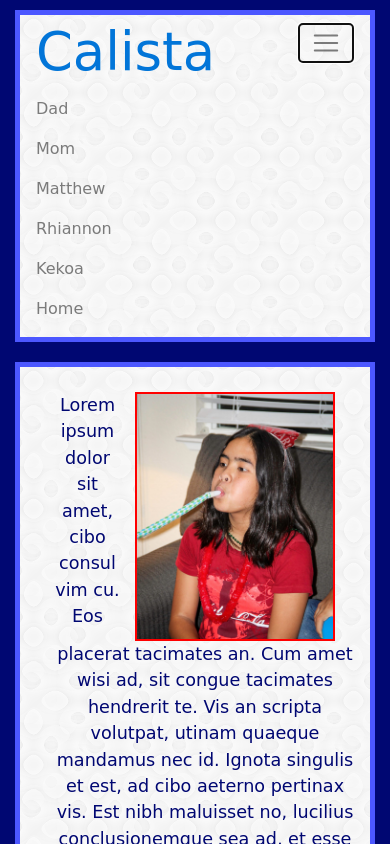
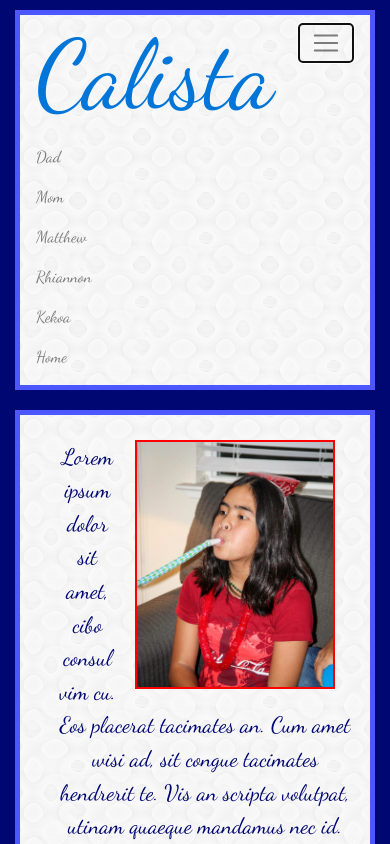
Before and after one commit to msksfo/Esguerra, a plain HTML site: page calista.html in a window 390 px wide. Both pictures are taken after a click on the button "Toggle navigation". Shown: the top 844 px of the page. Drawn offline with nearby package versions, Linux system fonts and the light colour scheme; a script that the page names is missing.

Commit message:
make names in collapsable navigation larger

```diff
--- a/calista.html
+++ b/calista.html
@@ -11,6 +11,9 @@
 
 		<!-- animate.css -->
 		<link rel="stylesheet" href="https://cdnjs.cloudflare.com/ajax/libs/animate.css/3.5.2/animate.min.css">
+
+		<!-- google fonts -->
+		<link href='https://fonts.googleapis.com/css?family=Dancing+Script' rel='stylesheet'>
 
 		<link rel='stylesheet' type='text/css' href='css/calistastyles.css'>
 
--- a/css/calistastyles.css
+++ b/css/calistastyles.css
@@ -58,6 +58,7 @@ body {
 	box-sizing: border-box;
 	background-color:  #000772;
 	font-family: cursive;
+	font-family: 'Dancing Script', cursive;
 	color: #000772;
 	max-width: 1200px;
 	}
@@ -82,7 +83,7 @@ body {
 	flex-direction: column;
 	opacity: .4;
 	padding-top:15px;
-	font-size: 1.9rem;
+	font-size: 2rem;
 	}
 
 #names {
@@ -99,6 +100,14 @@ body {
 	text-decoration: none;
 	}
 
+.nav-link {
+	transition: .3s ease;
+}
+
+.nav-link:hover {
+	font-size: 1.6rem;
+}
+
 .extraspace {
 	flex-grow: 4;
 }
@@ -111,7 +120,7 @@ body {
 
 #names a:hover {
 	color: #e20080;
-	opacity: .8;
+	opacity: .9;
 	text-decoration: none;
 	}
 
@@ -131,8 +140,7 @@ width: 300px;
 
 h1 {
 	color: #000772;
-	font-family: cursive;
-	font-size: 3.3em;
+	font-size: 6rem;
 	animation-delay: 300ms;
 	}
 
@@ -157,7 +165,7 @@ hr {
 p {
 	text-align: center;
 	padding-left:20px;
-	font-size: 1.1rem;
+	font-size: 1.4rem;
 }
 
 p > a {
--- a/css/christinestyles.css
+++ b/css/christinestyles.css
@@ -39,6 +39,15 @@ body {
 	color: white;
 	flex: 1;
 	}
+
+.nav-link {
+	transition: .3s ease;
+}
+
+.nav-link:hover {
+	font-size: 1.6rem;
+}
+
 .extraspace {
 	flex: 5;
 }
--- a/css/edstyles.css
+++ b/css/edstyles.css
@@ -72,6 +72,14 @@ nav {
 	flex: 1; /*    WHY IS THIS NOT WORKING???????   */
 	}
 
+.nav-link {
+	transition: .3s ease;
+}
+
+.nav-link:hover {
+	font-size: 1.6rem;
+}
+
  a:hover {
 	color: #020d0a;
 	opacity: .8;
--- a/css/kekoastyles.css
+++ b/css/kekoastyles.css
@@ -81,6 +81,14 @@ header {
 	flex: 1;   /*    WHY IS THIS NOT WORKING???????   */
 	}
 
+.nav-link {
+	transition: .3s ease;
+}
+
+.nav-link:hover {
+	font-size: 1.6rem;
+}
+
  a:hover {
 	color: #ffffff;
 	opacity: .8;
--- a/css/matthewstyles.css
+++ b/css/matthewstyles.css
@@ -36,7 +36,7 @@ body {
 
 #imagecontainer:hover {
 	background-image: url('../images/kissingemoji.jpg');
-	transform: scale(1.3);
+	transform: scale(1.4) translateY(20px);
 	}
 
 #outermost-wrapper {
@@ -160,6 +160,14 @@ tr {
 	text-decoration: none;
 	}
 
+.nav-link {
+	transition: .3s ease;
+}
+
+.nav-link:hover {
+	font-size: 1.6rem;
+}
+
 .extraspace {
 	flex: 4;
 }
--- a/css/rhiannonstyles.css
+++ b/css/rhiannonstyles.css
@@ -71,8 +71,12 @@ h1:hover {
 
 .nav-link {
 	font-weight: bold;
-	font-size: 1.8rem;
-	}
+	transition: .3s ease;
+}
+
+.nav-link:hover {
+	font-size: 1.6rem;
+}
 
 #photocontainer {
 	width: 80%;
--- a/css/styles.css
+++ b/css/styles.css
@@ -17,6 +17,10 @@ body {
 .mobile-header {
 	min-height: 60px;
 	}
+
+#button {
+	z-index: 5;
+}
 
 h1 {
 	font-size: 1.6rem;
@@ -71,6 +75,14 @@ h1 {
 	opacity: .7;
 	text-decoration: none;
 	}
+
+.nav-link {
+	transition: .3s ease;
+}
+
+.nav-link:hover {
+	font-size: 1.6rem;
+}
 
 #summarycontainer {
 	/*  border: 1px solid blue;  */
```
Also changed, not shown: index.html (+1 -1 lines).
